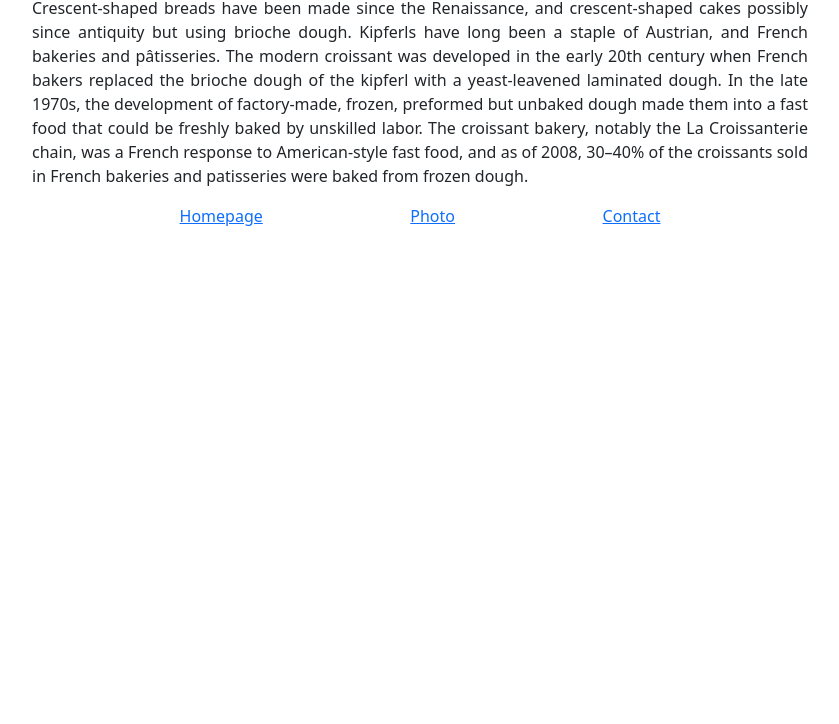
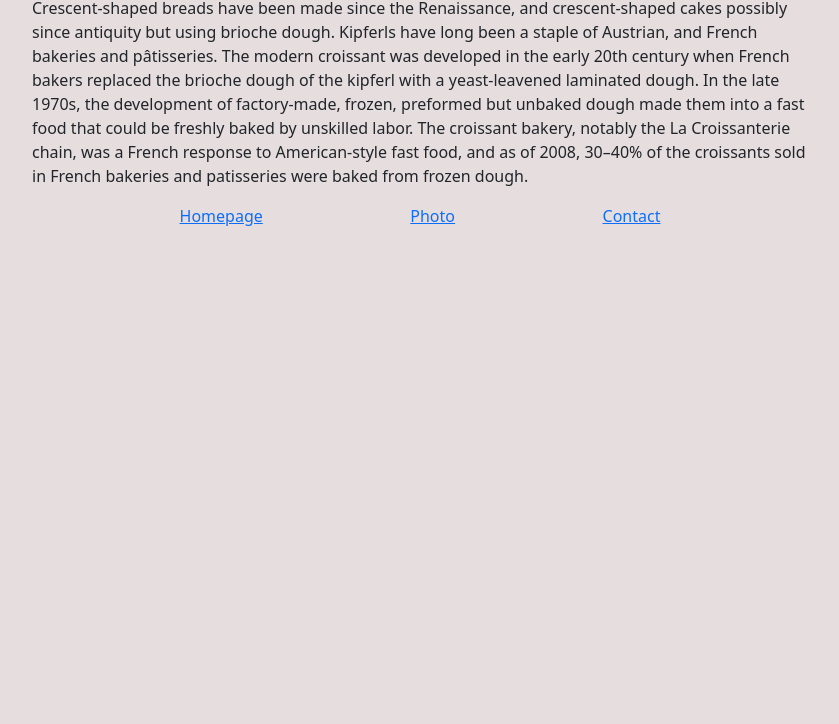
Before and after one commit to ZorenkoElena/Croissant, a plain HTML site: page index.html in a window 1280 px wide. Shown: the part 76-800 px from the top of the page, without its empty margins (220-1059 px from the left). Drawn offline with nearby package versions, Linux system fonts and the light colour scheme.

Commit message:
Add background color

```diff
--- a/styles/app.css
+++ b/styles/app.css
@@ -1,7 +1,5 @@
 body {
 	width: 800px;
 	margin: 0 auto;
+	background-color: #e6dddf;
 }
-p {
-	text-align: justify;
-}
```
